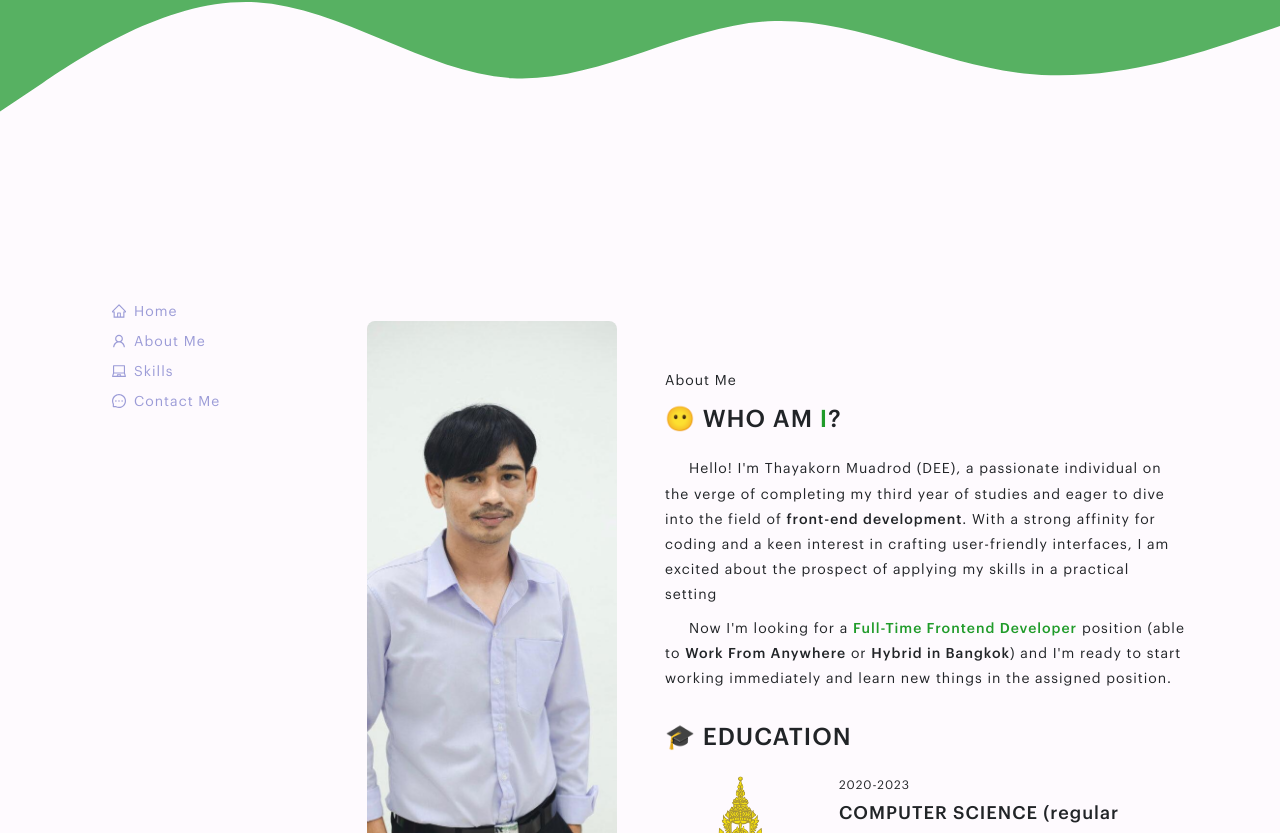
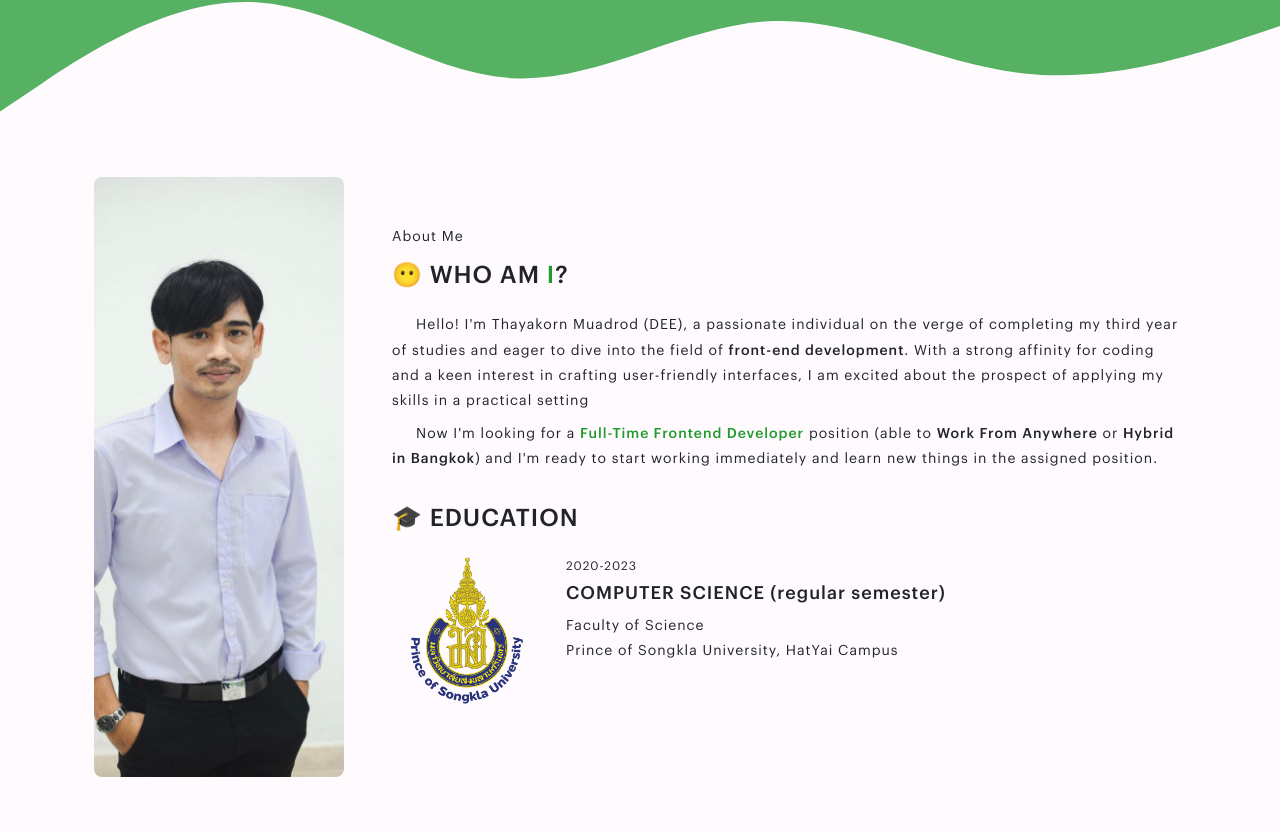
Before and after one commit to rusdeexii/Portfolio, a React (Vite) app: page / in a window 1280 px wide. Shown: the part 647-1480 px from the top of the page. Built offline with nearby package versions, Linux system fonts and the light colour scheme.

Commit message:
first commit

```diff
--- a/src/App.jsx
+++ b/src/App.jsx
@@ -2,15 +2,12 @@ import { useEffect } from "react";
 
 import { ConfigProvider } from "antd";
 
-import { Anchor } from "./components";
-import { ANCHOR_ITEMS } from "./utils/anchor-items";
 
 import Home from "./pages/Home";
 import AboutMe from "./pages/AboutMe";
 
 import Skills from "./pages/Skills";
 import Contact from "./pages/Contact";
-
 import "./App.css";
 import { scrollRestoration } from "./utils/script";
 
@@ -21,18 +18,14 @@ function App() {
     }, []);
     return (
         <ConfigProvider
-            theme={{
-                components: {
-                    Anchor: { colorSplit: "transparent" },
-                },
-            }}
+
         >
             <Home />
-            <Anchor items={ANCHOR_ITEMS}>
+
                 <AboutMe />
                 <Skills />
                 <Contact />
-            </Anchor>
+
         </ConfigProvider>
     );
 }
--- a/src/index.css
+++ b/src/index.css
@@ -44,8 +44,8 @@
 
   /* color */
   --color-primary: #209b2a;
-  --color-primary-hover: #2a8517;
-  --color-primary-active: #11912f;
+  --color-primary-hover: #209b2a;
+  --color-primary-active: #209b2a;
   --color-secondary: #9B9BD7;
   --color-secondary-hover: #7676C8;
   --color-secondary-active: #5050B9;
--- a/src/pages/AboutMe.jsx
+++ b/src/pages/AboutMe.jsx
@@ -4,6 +4,8 @@ import myProfile from "../assets/images/my_profile.jpg";
 
 function AboutMe() {
     return (
+    <div className="container">
+
         <div id="section-about-me" className="section-space pt-3">
             <div className="d-flex flex-row flex-md-column align-items-stretch gap-5 gap-xs-4">
                 <div className="d-flex justify-content-center align-items-stretch">
@@ -74,6 +76,7 @@ function AboutMe() {
                 </div>
             </div>
         </div>
+        </div>
     );
 }
 
--- a/src/pages/Contact.jsx
+++ b/src/pages/Contact.jsx
@@ -34,6 +34,7 @@ function Contact() {
 
     return (
         <>
+        <div className="container">
             {contextHolder}
             <div id="section-contact-me" className="section-space">
                 <Fade bottom distance="10%">
@@ -91,6 +92,7 @@ function Contact() {
                     </div>
                 </Fade>
             </div>
+            </div>
         </>
     );
 }
--- a/src/pages/Home.jsx
+++ b/src/pages/Home.jsx
@@ -1,6 +1,5 @@
 import { ArrowDownOutlined } from "@ant-design/icons";
 import Fade from "react-reveal/Fade";
-
 import { Button } from "../components";
 import { flexibleHeight } from "../utils/script";
 
--- a/src/pages/Skills.jsx
+++ b/src/pages/Skills.jsx
@@ -6,6 +6,7 @@ import { Card, Tag } from "../components";
 
 function Skills() {
     return (
+        <div className="container">
         <div id="section-skills" className="section-space">
             <Fade bottom distance="10%">
                 <h2 className="mb-3 font-xlarge text-uppercase">
@@ -68,6 +69,7 @@ function Skills() {
                 </div>
             </Fade>
         </div>
+        </div>
     );
 }
 
--- a/src/utils/anchor-items.jsx
+++ /dev/null
@@ -1,52 +0,0 @@
-
-import {
-    HomeOutlined,
-    UserOutlined,
-    LaptopOutlined,
-    MessageOutlined,
-} from "@ant-design/icons";
-import React from "react";
-
-export const ANCHOR_ITEMS = [
-    {
-        title: (
-            <React.Fragment>
-                <HomeOutlined className="mr-2" />
-                Home
-            </React.Fragment>
-        ),
-        key: "section-home",
-        href: "#section-home",
-    },
-    {
-        title: (
-            <React.Fragment>
-                <UserOutlined className="mr-2" />
-                About Me
-            </React.Fragment>
-        ),
-        key: "section-about-me",
-        href: "#section-about-me",
-    },
-  ,
-    {
-        title: (
-            <React.Fragment>
-                <LaptopOutlined className="mr-2" />
-                Skills
-            </React.Fragment>
-        ),
-        key: "section-skills",
-        href: "#section-skills",
-    },
-    {
-        title: (
-            <React.Fragment>
-                <MessageOutlined className="mr-2" />
-                Contact Me
-            </React.Fragment>
-        ),
-        key: "section-contact-me",
-        href: "#section-contact-me",
-    },
-];
```
Also changed, not shown: 1 other file (tests, documents, lock files or other folders).
